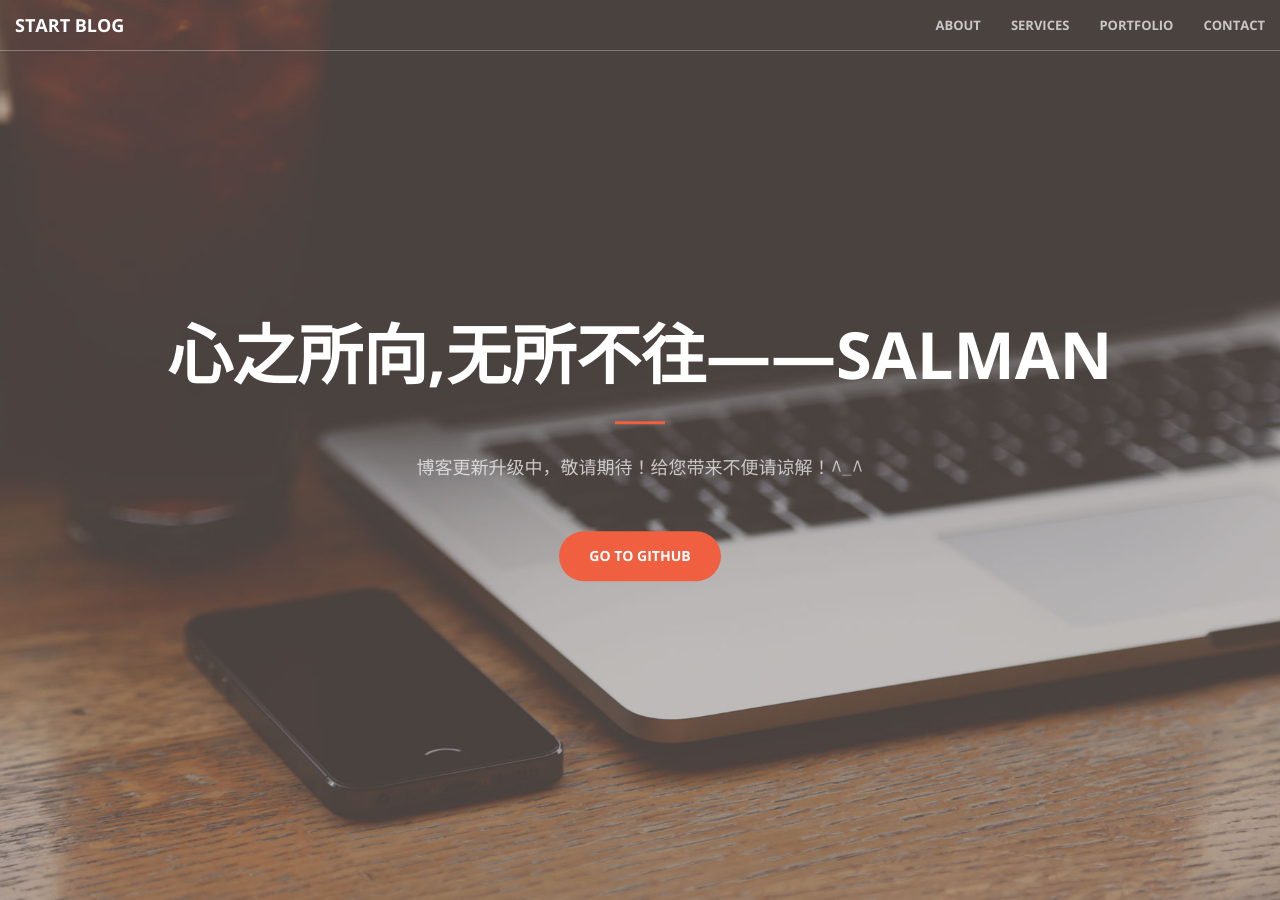
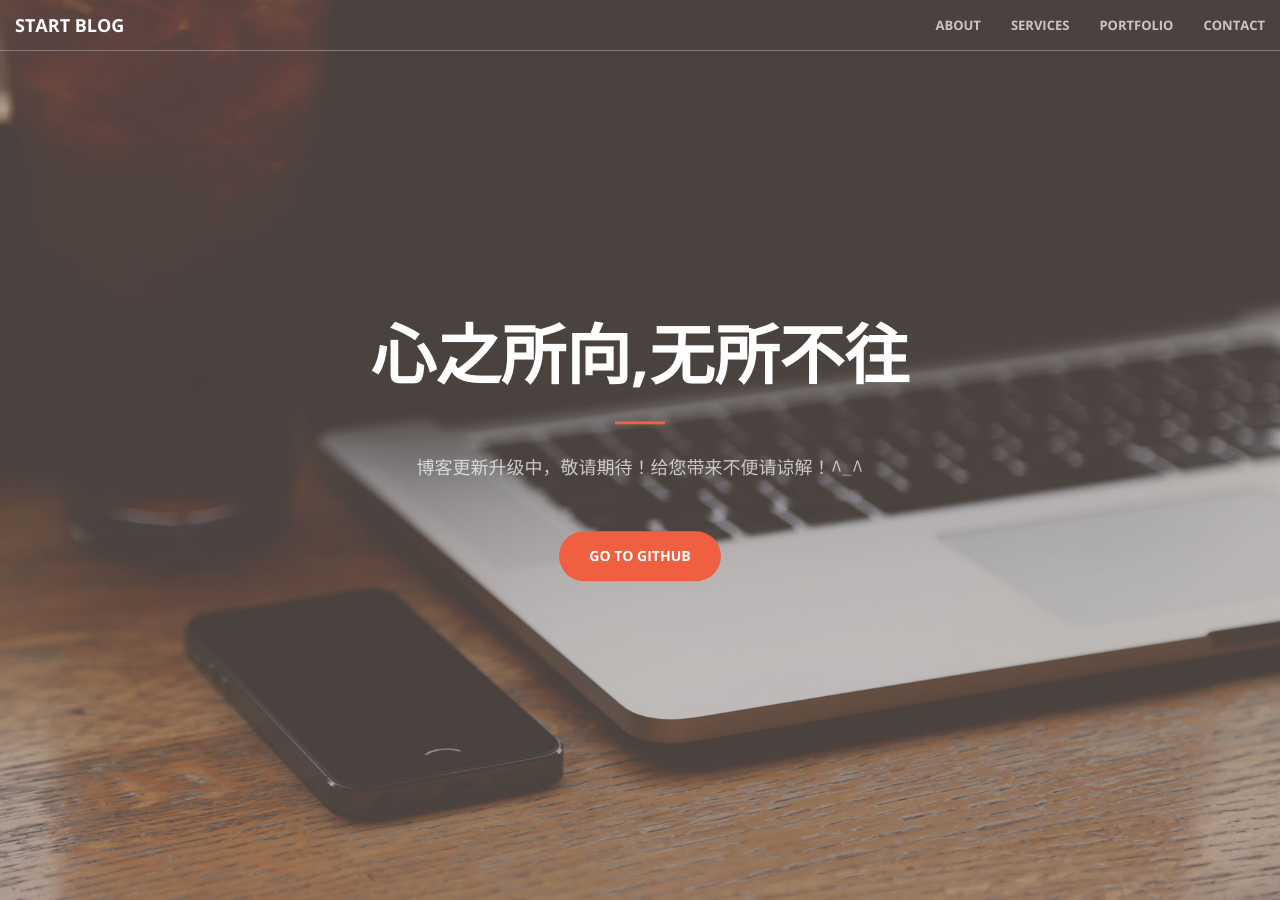
Before and after one commit to zhongpeng/zhongpeng.github.io, a Jekyll site: the page built from index.html, in a window 1280 px wide and 900 px high. Built offline with Jekyll 4.4.1, drawn with Linux system fonts in a browser that asks for light colours.

Commit message:
Update header.html

```diff
--- a/_includes/header.html
+++ b/_includes/header.html
@@ -1,7 +1,7 @@
 <header>
     <div class="header-content">
         <div class="header-content-inner">
-            <h1>心之所向,无所不往——Salman</h1>
+            <h1>心之所向,无所不往</h1>
             <hr>
             <p>博客更新升级中，敬请期待！给您带来不便请谅解！^_^ </p>
             <a href="https://github.com/zhongpeng" class="btn btn-primary btn-xl page-scroll">Go to GitHub</a>
```
